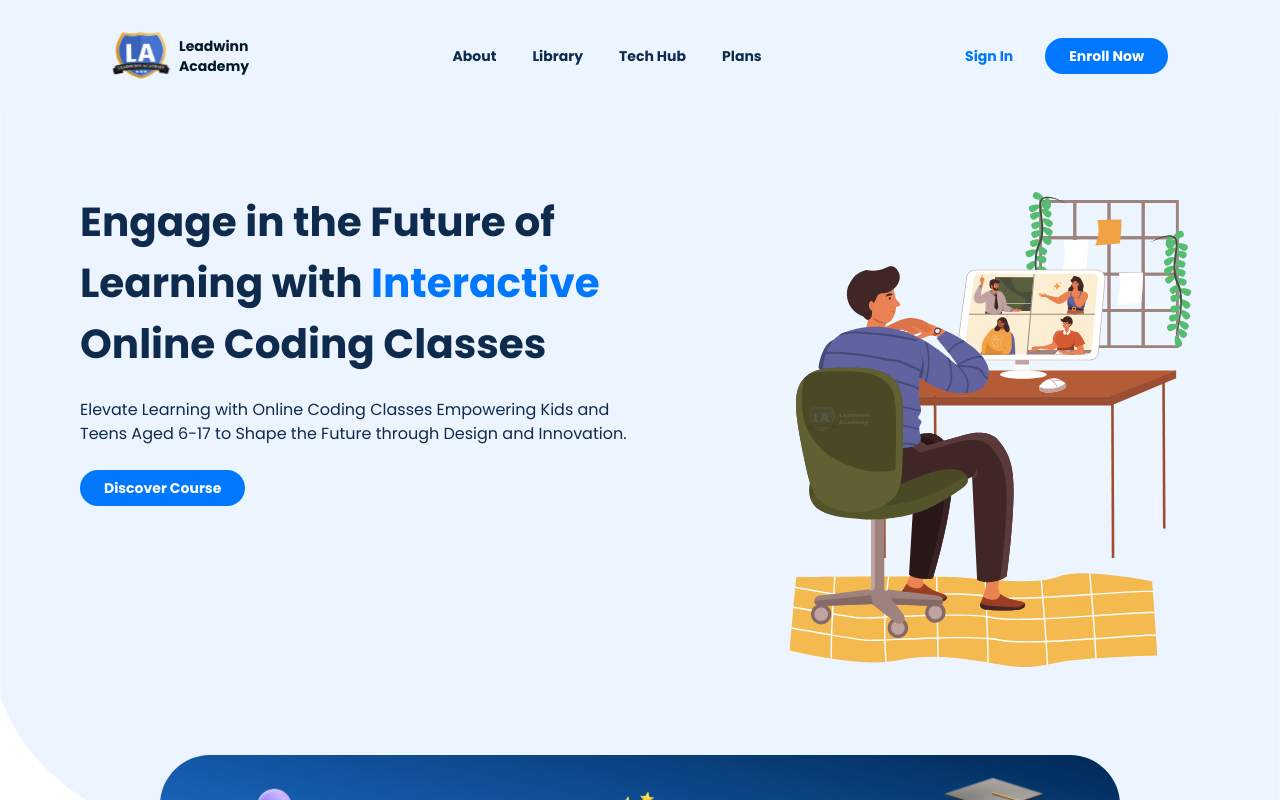
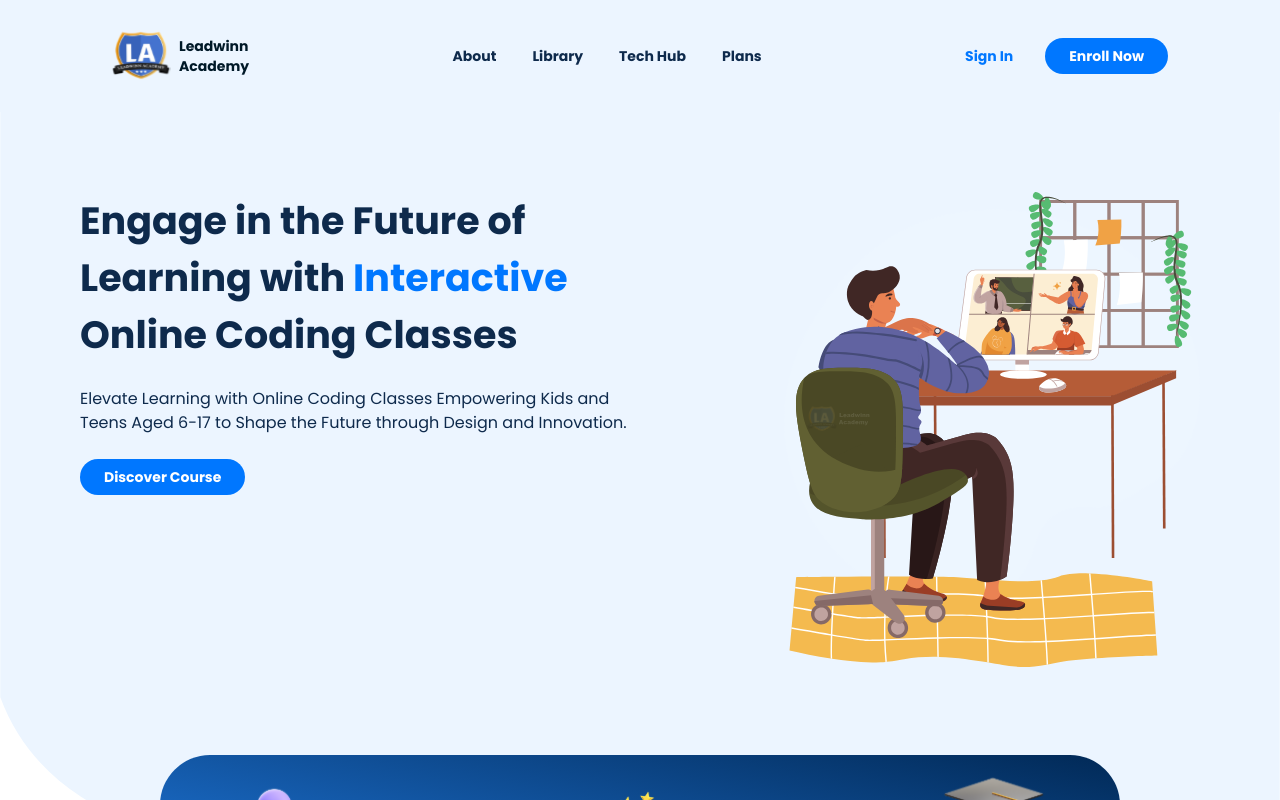
Before and after one commit to Adeleyeha-17/Leadwinn-Academy, a React (Vite) app: page / in a window 1280 px wide. Shown: the top 800 px of the page. Built offline with nearby package versions, Linux system fonts and the light colour scheme.

Commit message:
updated hero section

```diff
--- a/src/components/Hero/Hero.tsx
+++ b/src/components/Hero/Hero.tsx
@@ -33,7 +33,7 @@ export const Hero: React.FC<HomeProps> = () => {
     <div>
       <div className="flex flex-col md:flex-row justify-between lg:space-x-20 sm:px-12 md:py-16 px-5 xl:px-20 lg:py-20 md:max-lg:max-w-6xl lg:max-xl:max-w-7xl mx-auto">
         <div className="font-poppins text-head-black md:w-3/5 mx-auto">
-          <h1 className="max-sm:text-[25px] sm:max-lg:text-[30px] lg:max-2xl:text-[40.5px] 2xl:text-[50px] font-bold mb-6 leading-normal max-w-md mx-auto sm:mx-0 md:max-w-xl">Engage in the Future of Learning with <span className={`${currentColorClass}`}>
+          <h1 className="max-sm:text-[25px] sm:max-lg:text-[30px] lg:max-2xl:text-[38px] 2xl:text-[50px] font-bold mb-6 leading-normal max-w-md mx-auto sm:mx-0 md:max-w-xl">Engage in the Future of Learning with <span className={`${currentColorClass}`}>
   {currentWord}
 </span>  Online Coding Classes</h1>
           <h1 className="hidden md:flex mb-6 text-xs lg:text-base md:max-w-xl">Elevate Learning with Online Coding Classes Empowering Kids and Teens Aged 6-17 to Shape the Future through Design and Innovation.</h1>
```
